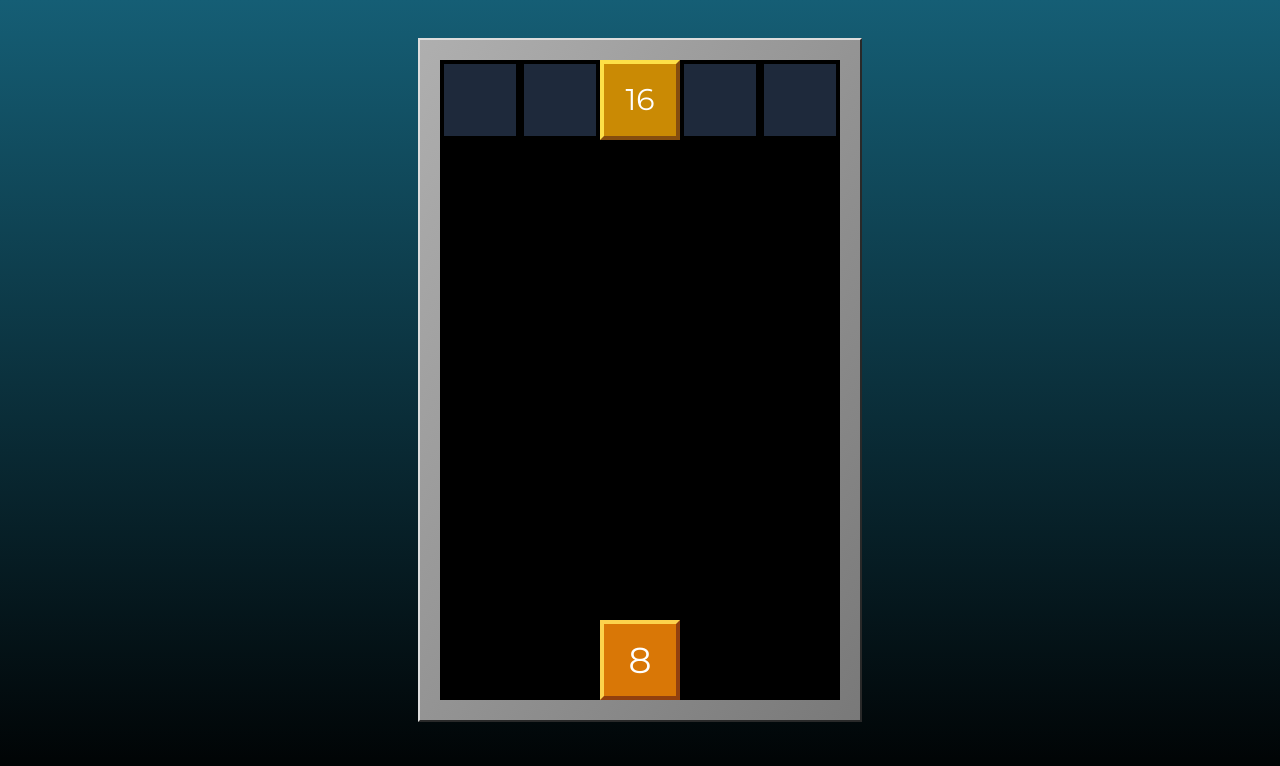
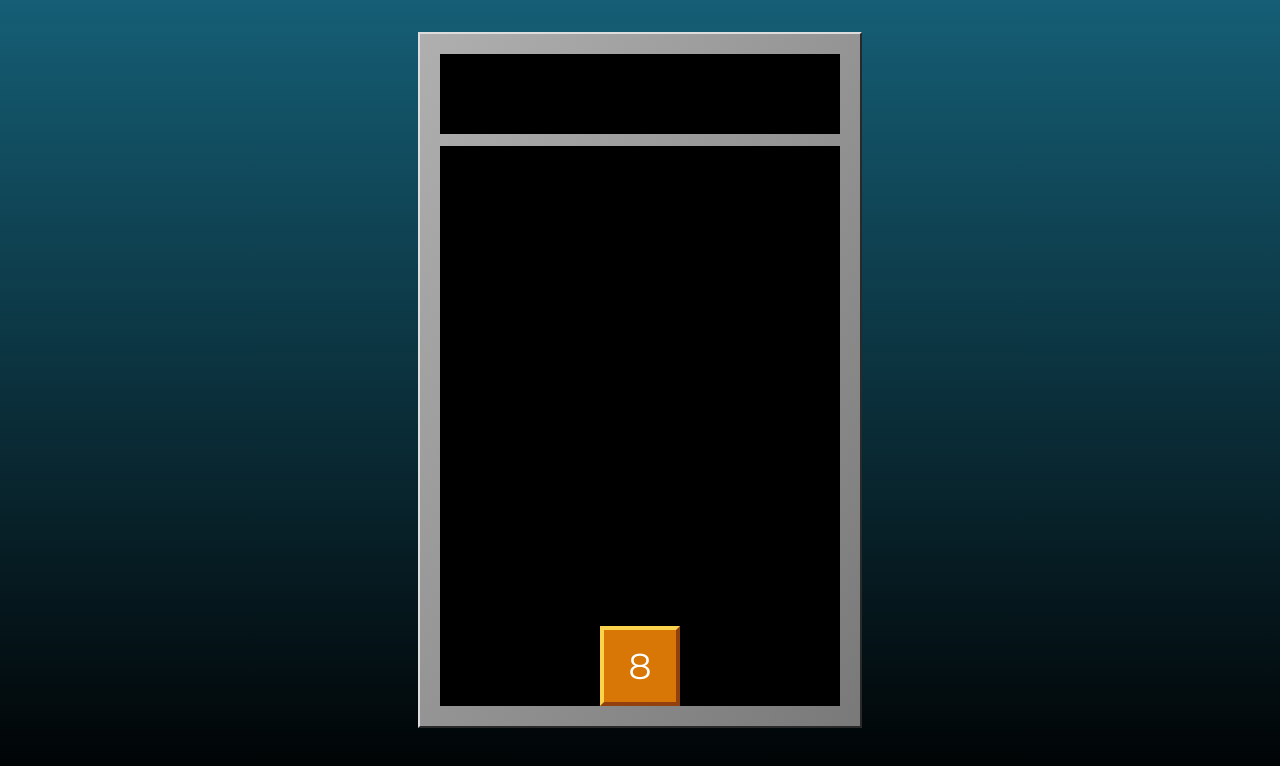
Before and after one commit to CS-MokuMoku-Team-4/drop-numbers-game, a Next.js app: page /drop-numbers-game in a window 1280 px wide. Shown: the top 766 px of the page. Built offline with nearby package versions, Linux system fonts and the light colour scheme.

Commit message:
feat: add css animation to a next block

```diff
--- a/src/components/NextBlockArea.tsx
+++ b/src/components/NextBlockArea.tsx
@@ -6,15 +6,15 @@ const NextBlockArea = () => {
   const nextBlockArea = useSelector((state: MyAppState) => state.myApp.nextBlockArea);
 
   return (
-    <div className='flex justify-center items-center'>
+    <div className='flex justify-center items-center bg-slate-800 mb-3'>
       {nextBlockArea.map((col, colIndex) => {
         return (
           <div
             key={colIndex}
             className={
               col.num === 0
-                ? `${styles.cell} bg-slate-800 border-4 border-black`
-                : `${styles.cell} ${col.color} ${col.textSize} ${col.topColor} ${col.leftColor} ${col.borderColor} border-4 flex justify-center items-center text-white animate-appear`
+                ? `${styles.cell} bg-black border-4 border-black`
+                : `${styles.cell} ${col.color} ${col.textSize} ${col.topColor} ${col.leftColor} ${col.borderColor} border-4 flex justify-center items-center text-white visible opacity-100 duration-[500ms] delay-[1000ms]`
             }
           >
             {col.num !== 0 && col.num}
--- a/src/pages/drop-numbers-game.tsx
+++ b/src/pages/drop-numbers-game.tsx
@@ -51,11 +51,26 @@ const DropNumbersGame = () => {
 
   const prepareNextBlock = useCallback((): number => {
     const index = Math.floor(Math.random() * 7) % blockList1.length;
-    const cloneNextBlockArea = structuredClone(nextBlockArea);
+    const cloneNextBlockArea1 = structuredClone(nextBlockArea);
+    const cloneNextBlockArea2 = structuredClone(nextBlockArea);
+    const emptyBlock: Block = {
+      num: 0,
+      color: 'bg-black',
+      topColor: 'border-t-black',
+      leftColor: 'border-l-black',
+      borderColor: 'border-black',
+      textSize: 'text-4xl',
+      textSizeSmall: 'text-3xl',
+    };
 
-    dispatch(myAppActions.setNextBlock(blockList1[index]));
-    cloneNextBlockArea[colIndex.current] = blockList1[index];
-    dispatch(myAppActions.setNextBlockArea(cloneNextBlockArea));
+    cloneNextBlockArea1[colIndex.current] = emptyBlock;
+    dispatch(myAppActions.setNextBlockArea(cloneNextBlockArea1));
+
+    setTimeout(() => {
+      dispatch(myAppActions.setNextBlock(blockList1[index]));
+      cloneNextBlockArea2[colIndex.current] = blockList1[index];
+      dispatch(myAppActions.setNextBlockArea(cloneNextBlockArea2));
+    }, 500);
 
     return index;
   }, [dispatch, nextBlockArea]);
```
